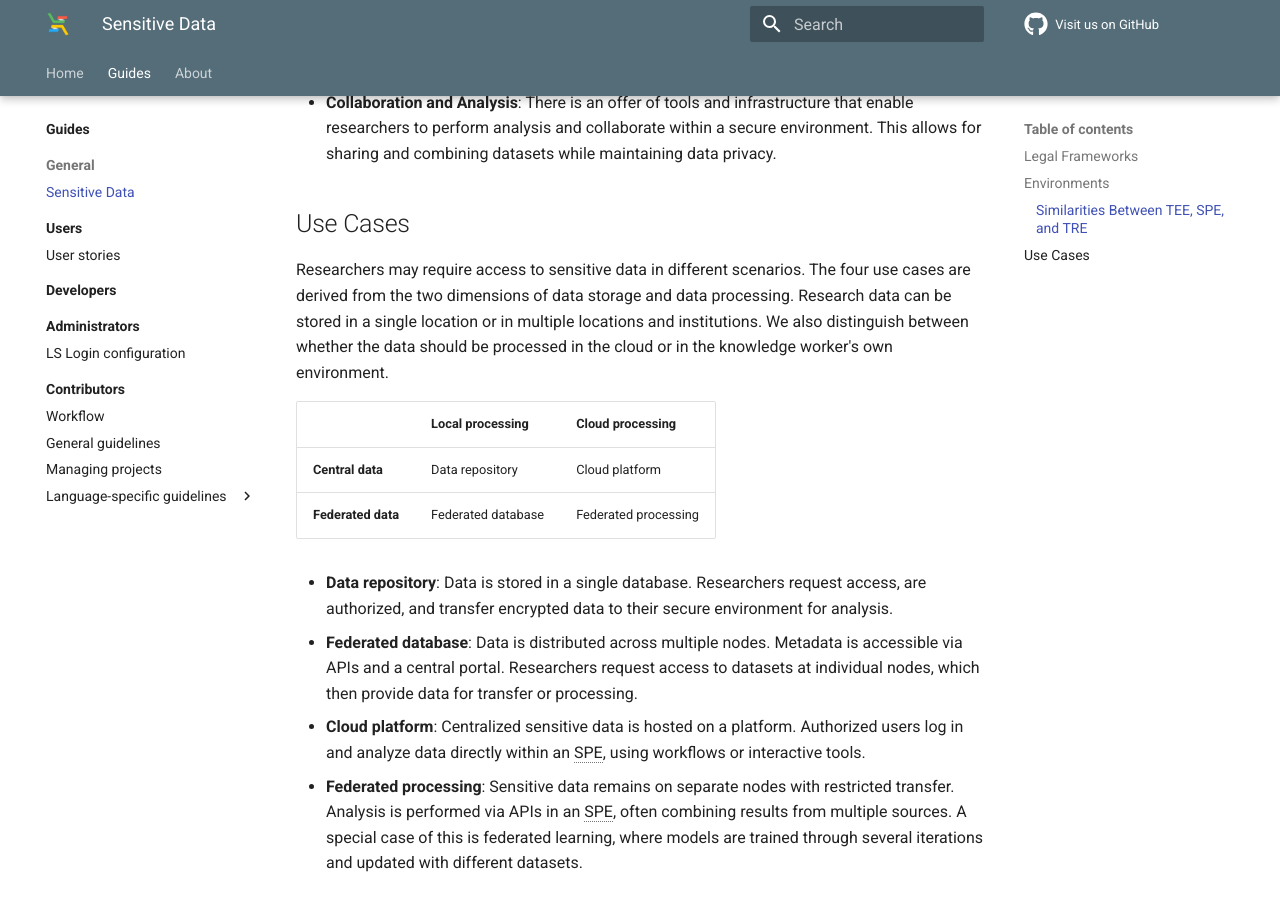
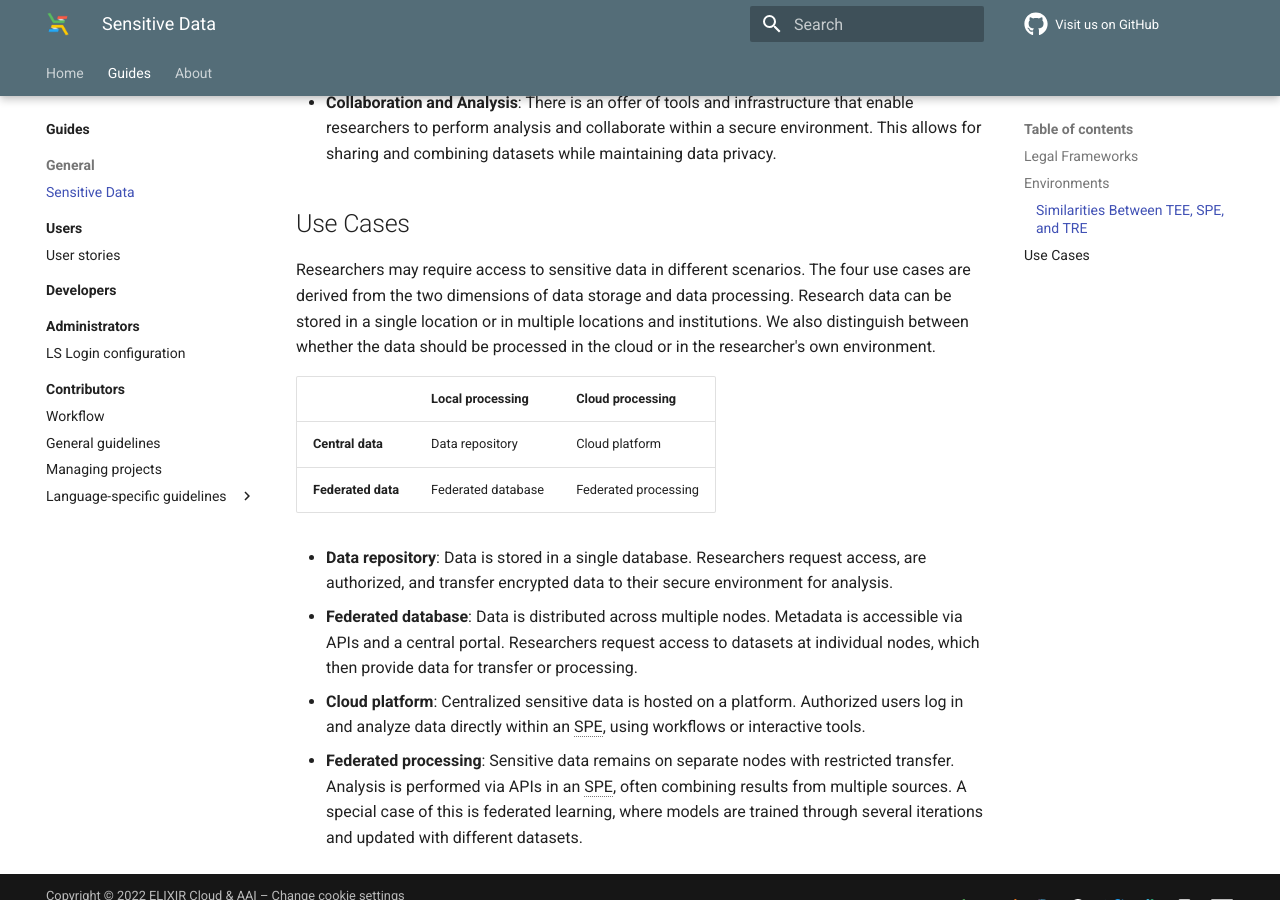
Before and after one commit to elixir-cloud-aai/elixir-cloud-aai.github.io, an MkDocs documentation site: the page built from docs/guides/guide-info/sensitive_data.md, in a window 1280 px wide and 900 px high, scrolled down 1918 px. Built offline with MkDocs 1.6.1 and Material for MkDocs 9.7.7, drawn with Linux system fonts in a browser that asks for light colours; comment, search, counter and statistics services are not loaded.

Commit message:
Update docs/guides/guide-info/sensitive_data.md
Co-authored-by: Copilot <175728472+Copilot@users.noreply.github.com>

```diff
--- a/docs/guides/guide-info/sensitive_data.md
+++ b/docs/guides/guide-info/sensitive_data.md
@@ -35,7 +35,7 @@ Sensitive data processing in research is governed by several legal frameworks, m
 Researchers may require access to sensitive data in different scenarios.
 The four use cases are derived from the two dimensions of data storage and data processing.
 Research data can be stored in a single location or in multiple locations and institutions.
-We also distinguish between whether the data should be processed in the cloud or in the knowledge worker's own environment.
+We also distinguish between whether the data should be processed in the cloud or in the researcher's own environment.
 
 |                    | Local processing    | Cloud processing     |
 | ------------------ | ------------------- | -------------------- |
```
